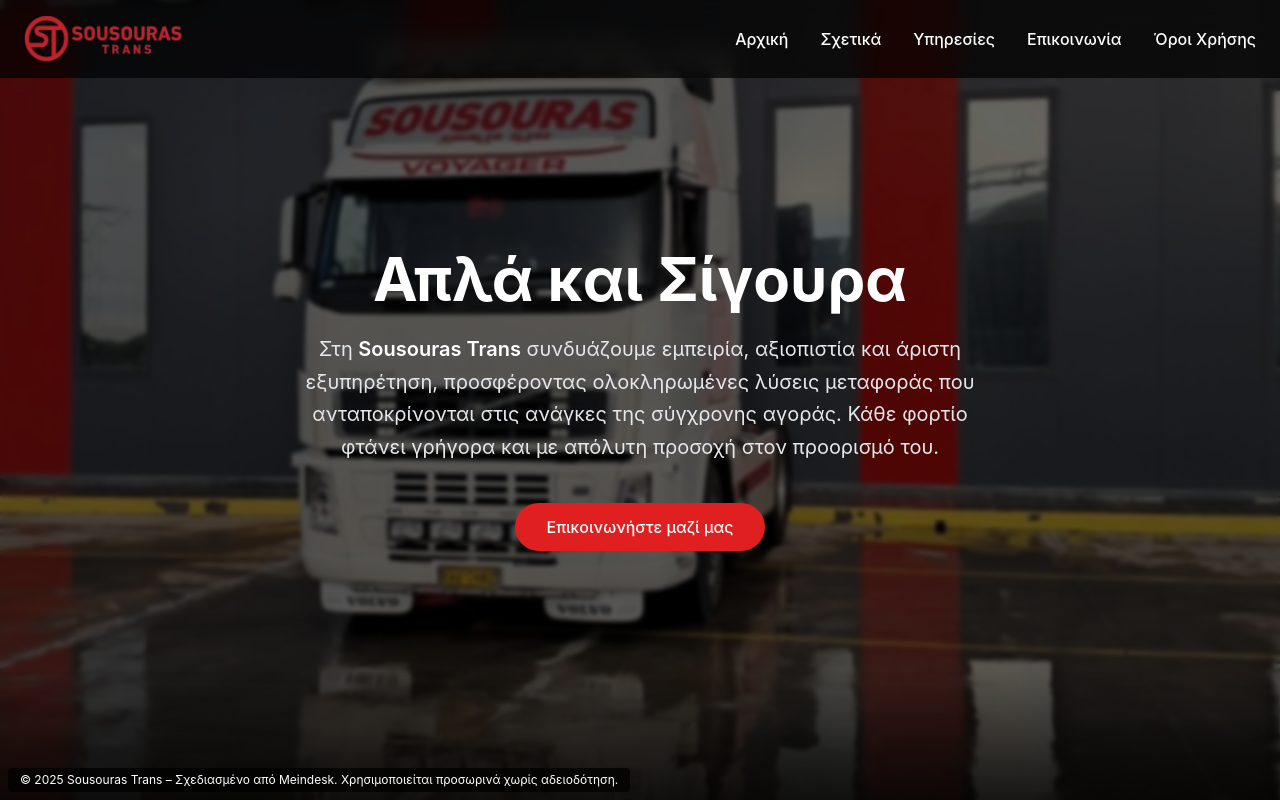
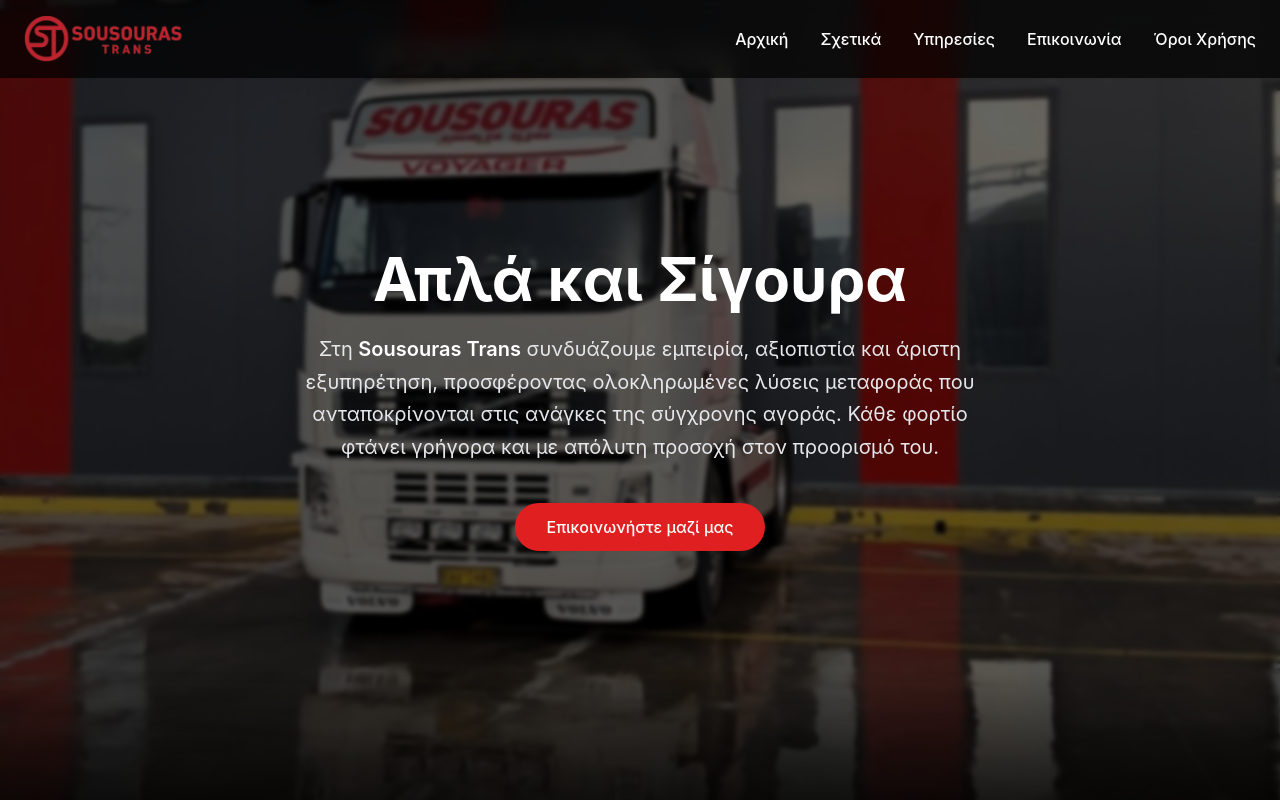
Before and after one commit to dv0c/sousoyras, a Next.js app: page / in a window 1280 px wide. Shown: the top 800 px of the page. Built offline with nearby package versions, Linux system fonts and the light colour scheme.

Commit message:
modified:   app/page.tsx

```diff
--- a/app/page.tsx
+++ b/app/page.tsx
@@ -10,9 +10,9 @@
       <Services />
       <About />
       <Contact />
-      <div className="fixed bottom-2 left-2 z-50 bg-black/70 text-white text-xs px-3 py-1 rounded-lg backdrop-blur-sm pointer-events-none select-none">
+      {/* <div className="fixed bottom-2 left-2 z-50 bg-black/70 text-white text-xs px-3 py-1 rounded-lg backdrop-blur-sm pointer-events-none select-none">
         © 2025 Sousouras Trans – Σχεδιασμένο από Meindesk. Χρησιμοποιείται προσωρινά χωρίς αδειοδότηση.
-      </div>
+      </div> */}
     </main>
   );
 }
```
